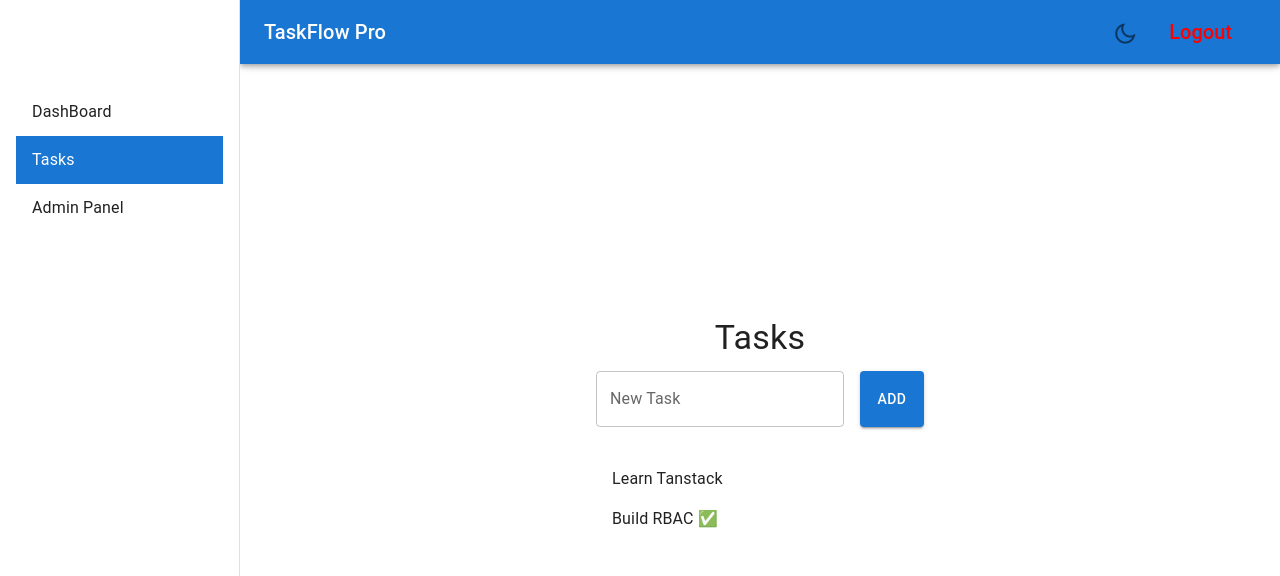
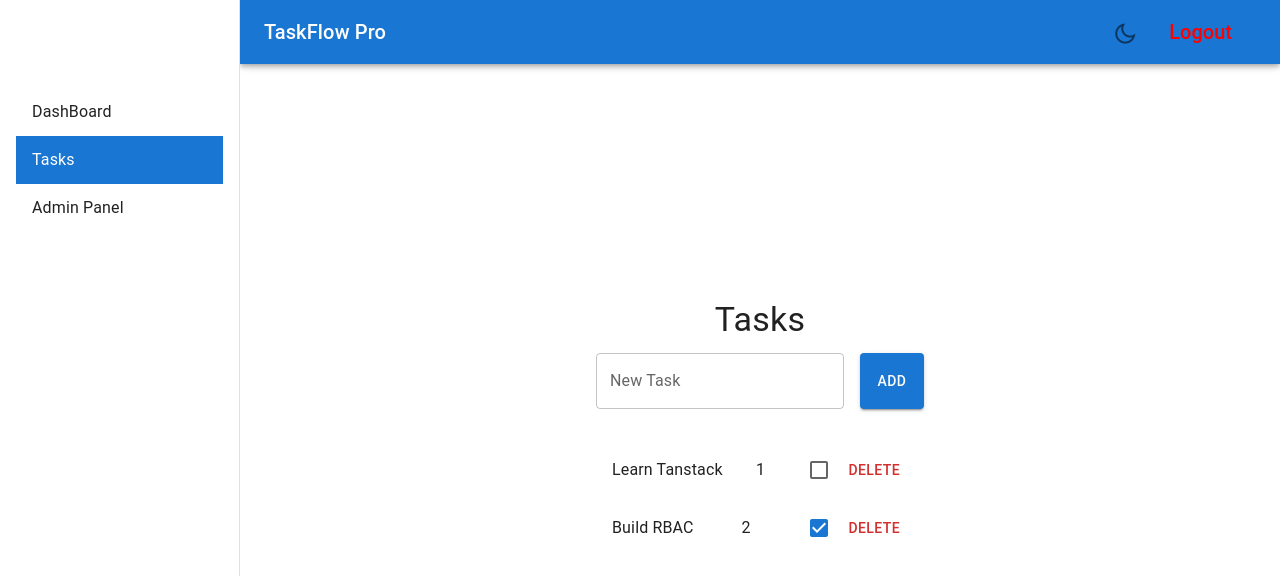
Before and after one commit to KashishGoyal905/taskflow, a React (Vite) app: page /tasks in a window 1280 px wide. Shown: the top 576 px of the page. Built offline with nearby package versions, Linux system fonts and the light colour scheme; sample sign-in values are in the browser's storage.

Commit message:
Phase6-Toggle&Delete

```diff
--- a/src/api/taskApi.ts
+++ b/src/api/taskApi.ts
@@ -31,3 +31,23 @@ export const createTask = async (title: string): Promise<Task> => {
         }, 1000)
     })
 }
+
+export const toggleTaskApi = async (taskId: string): Promise<Task[]> => {
+    return new Promise((resolve) => {
+        setTimeout(() => {
+            const newTasks = fakeTasks.map((task) => task.id === taskId ? { ...task, completed: !task.completed } : task);
+
+            fakeTasks = newTasks;
+            resolve(fakeTasks);
+        }, 1000);
+    });
+}
+
+export const deleteTaskApi = async (taskId: string) => {
+    return new Promise((resolve) => {
+        setTimeout(() => {
+            fakeTasks = fakeTasks.filter((task) => task.id !== taskId);
+            resolve(fakeTasks);
+        }, 1000);
+    });
+}
--- a/src/app/ThemeContext.tsx
+++ b/src/app/ThemeContext.tsx
@@ -2,6 +2,7 @@ import { ThemeProvider } from "@emotion/react";
 import { createContext, useMemo, useState } from "react";
 import { getTheme } from "./theme";
 
+// to export toggle function to all components.
 export const ColorModeContext = createContext({
   toggleColorMode: () => {},
 });
@@ -11,6 +12,7 @@ export const ThemeContextProvider = ({ children }: any) => {
     () => (localStorage.getItem("theme") as "light" | "dark") || "light",
   );
 
+  //   function to toggle theme.
   const colorMode = useMemo(
     () => ({
       toggleColorMode: () => {
@@ -24,10 +26,13 @@ export const ThemeContextProvider = ({ children }: any) => {
     [],
   );
 
+  // To get the theme(colors and all)
   const theme = useMemo(() => getTheme(mode), [mode]);
 
   return (
+    // To provide the toggeleColorMode function.
     <ColorModeContext.Provider value={colorMode}>
+      {/* the theme provided here will be set on the UI */}
       <ThemeProvider theme={theme}>{children}</ThemeProvider>
     </ColorModeContext.Provider>
   );
--- a/src/pages/Tasks.tsx
+++ b/src/pages/Tasks.tsx
@@ -1,19 +1,31 @@
 import { useMutation, useQuery, useQueryClient } from "@tanstack/react-query";
 import { useState } from "react";
-import { createTask, fetchTasks } from "../api/taskApi";
+import {
+  createTask,
+  deleteTaskApi,
+  fetchTasks,
+  toggleTaskApi,
+  type Task,
+} from "../api/taskApi";
 import {
   Box,
   Button,
+  Checkbox,
   CircularProgress,
   List,
   ListItem,
+  ListItemText,
   TextField,
   Typography,
 } from "@mui/material";
+import { useSelector } from "react-redux";
+import type { RootState } from "../app/store";
 
 export default function Tasks() {
   const queryClient = useQueryClient();
   const [title, setTitle] = useState("");
+
+  const user = useSelector((state: RootState) => state.auth.user);
 
   const { data, isLoading, isError } = useQuery({
     queryKey: ["tasks"],
@@ -25,13 +37,14 @@ export default function Tasks() {
 
     // it runs before the mutationFn, this is specially for optimistic upadtes.
     onMutate: async (title) => {
+      // It cancel only queries(/get) not mutation(/post/put/patch/delete)
       // cancel any ongoing refatch, as it can overwrite optimistic update with the old data.(suppose first refatch is going on when user first came to this page and in the meantime user has added a task but then the first refatch completes and it shows the old data.)
       await queryClient.cancelQueries({ queryKey: ["tasks"] });
       // storing previous data for rollback.
       const previousTasks = queryClient.getQueryData(["tasks"]);
 
       const optimisticTask = {
-        id: "temp-" + Date.now(),
+        id: Date.now(),
         title: title,
         completed: false,
       };
@@ -55,6 +68,55 @@ export default function Tasks() {
       // the ui will update instantly as we are doing optimistic update. so, here we are just syncing our data with the server.
       queryClient.invalidateQueries({ queryKey: ["tasks"] });
       setTitle("");
+    },
+  });
+
+  const toggleTaskMutation = useMutation({
+    mutationFn: async (taskId: string) => {
+      return toggleTaskApi(taskId);
+    },
+
+    onMutate: async (taskId) => {
+      await queryClient.cancelQueries({ queryKey: ["tasks"] });
+
+      const previousTasks = queryClient.getQueryData(["tasks"]);
+
+      queryClient.setQueryData<Task[]>(["tasks"], (old) =>
+        old?.map((task) =>
+          task.id === taskId ? { ...task, completed: !task.completed } : task,
+        ),
+      );
+
+      return { previousTasks };
+    },
+
+    onError: (err, taskId, context) => {
+      queryClient.setQueryData(["tasks"], context?.previousTasks);
+    },
+    onSettled: () => {
+      queryClient.invalidateQueries({ queryKey: ["tasks"] });
+    },
+  });
+
+  const deleteTaskMutation = useMutation({
+    mutationFn: async (taskId: string) => {
+      return deleteTaskApi(taskId);
+    },
+    onMutate: async (taskId: string) => {
+      await queryClient.cancelQueries({ queryKey: ["tasks"] });
+      const previousTasks = queryClient.getQueryData(["tasks"]);
+
+      queryClient.setQueryData(["tasks"], (old: any[]) =>
+        old?.filter((task) => task.id !== taskId),
+      );
+
+      return { previousTasks };
+    },
+    onError: (err, taskId, context) => {
+      queryClient.setQueryData(["tasks"], context?.previousTasks);
+    },
+    onSettled: () => {
+      queryClient.invalidateQueries({ queryKey: ["tasks"] });
     },
   });
 
@@ -94,7 +156,21 @@ export default function Tasks() {
       <List>
         {data?.map((task) => (
           <ListItem key={task.id}>
-            {task.title} {task.completed ? "✅" : ""}
+            <ListItemText>{task.title}</ListItemText>
+            <ListItemText>{task.id}</ListItemText>
+            <Checkbox
+              checked={task.completed}
+              onChange={() => toggleTaskMutation.mutate(task.id)}
+            />
+
+            {user?.role === "admin" && (
+              <Button
+                color="error"
+                onClick={() => deleteTaskMutation.mutate(task.id)}
+              >
+                Delete
+              </Button>
+            )}
           </ListItem>
         ))}
       </List>
```
Also changed, not shown: src/main.tsx (+5 -5 lines).
